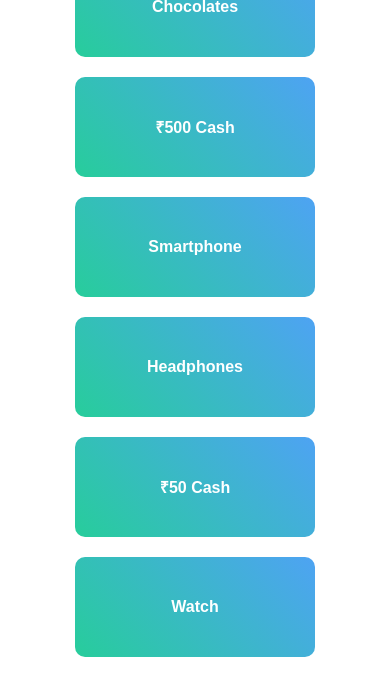
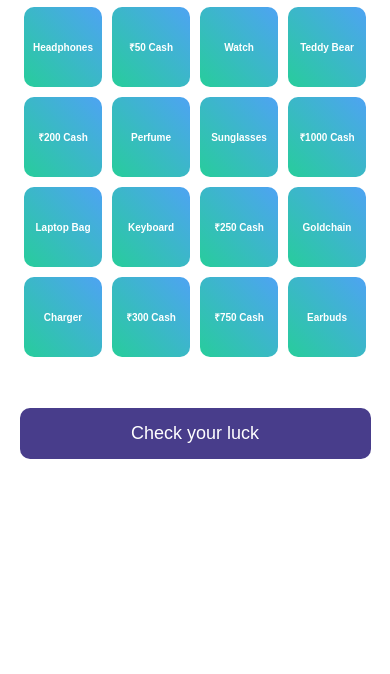
Before and after one commit to Stack-Naveen/Spin-N-Win, a plain HTML site: page index.html in a window 390 px wide. Shown: the part 270-944 px from the top of the page. After the commit the page ends 844 px from the top, so only its background shows below. Drawn offline with Linux system fonts and the light colour scheme.

Commit message:
Add responsive styles for mobile devices

```diff
--- a/styles.css
+++ b/styles.css
@@ -75,3 +75,30 @@ h1 {
   border-style: dashed;
   font-size: 25px;
 }
+
+@media (max-width: 600px) {
+  #gifts-container {
+    max-width: 100%;
+    padding: 10px;
+  }
+
+  .gifts {
+    width: 20vw;
+    height: 80px;
+    margin: 5px;
+    font-size: 10px;
+  }
+
+  #luckyBtn {
+    width: 90vw;
+    padding: 15px;
+    font-size: 18px;
+    margin-bottom: 20px;
+  }
+
+  #message {
+    width: 90vw;
+    font-size: 18px;
+    padding: 8px 15px;
+  }
+}
```
